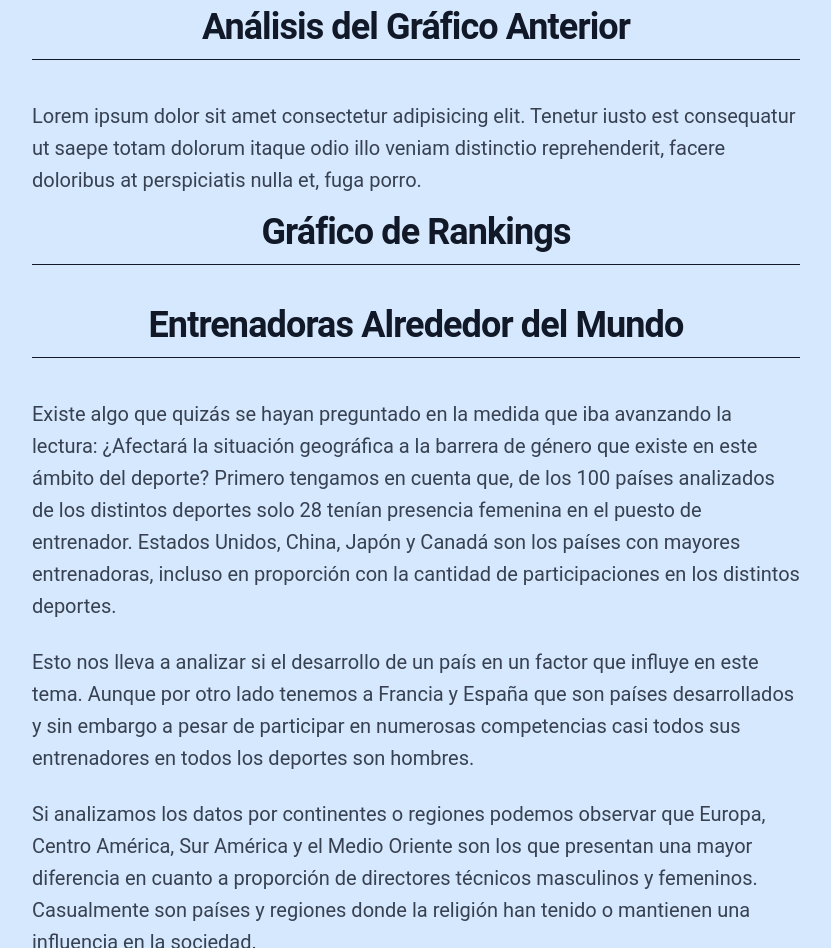
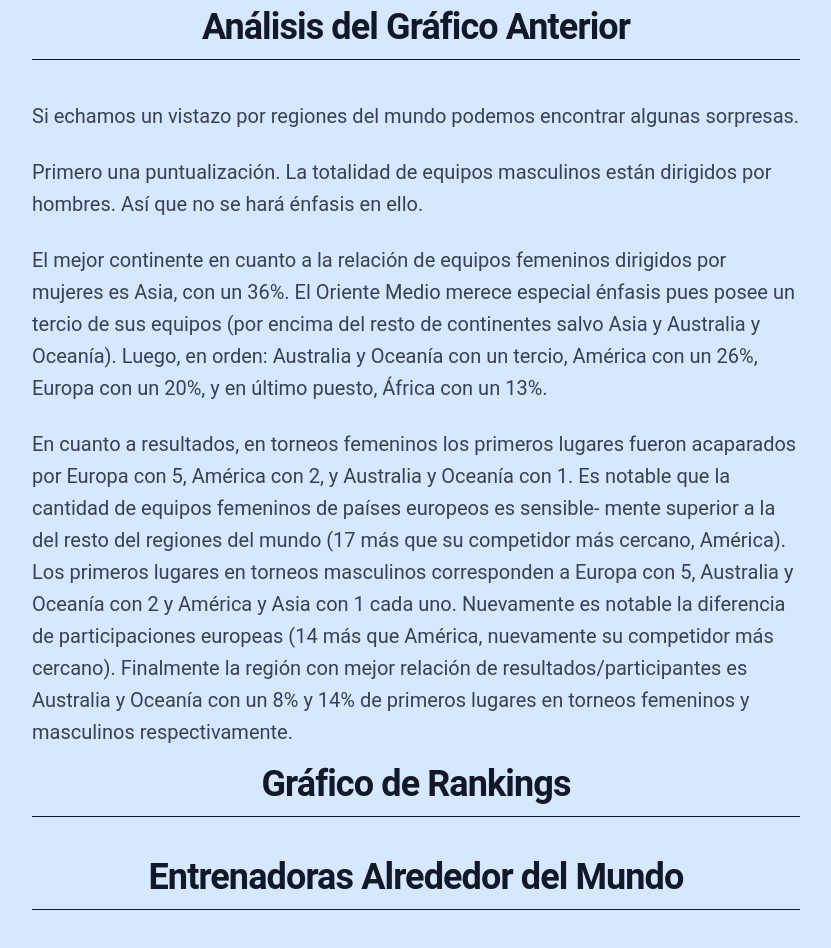
Before and after one commit to SherlynBallestero/sexo-de-los-dt-en-deportes-colectivos, a website with bundled scripts: page index.html in a window 1280 px wide. Shown: the part 6789-7737 px from the top of the page, without its empty margins (224-1055 px from the left). Built offline with nearby package versions, Linux system fonts and the light colour scheme; files whose address does not match are found by name.

Commit message:
Region analysis

```diff
--- a/index.html
+++ b/index.html
@@ -582,7 +582,28 @@
       <h3 class="flex justify-center  mt-4 font-bold tracking-tight text-heading lg:text-4xl md:text-2xl sm:text-xl"> Análisis del Gráfico Anterior </h3>
       <hr class="border-t border-heading mt-3 mb-10">
       <p class="mt-6 leading-8  ">
-        Lorem ipsum dolor sit amet consectetur adipisicing elit. Tenetur iusto est consequatur ut saepe totam dolorum itaque odio illo veniam distinctio reprehenderit, facere doloribus at perspiciatis nulla et, fuga porro.
+        Si echamos un vistazo por regiones del mundo podemos encontrar algunas sorpresas.
+      </p>
+      <p class="mt-6 leading-8  ">
+        Primero una puntualización. La totalidad de equipos masculinos están dirigidos por hombres. Así que no se hará énfasis en ello.
+      </p>
+      <p class="mt-6 leading-8  ">
+        El mejor continente en cuanto a la relación de equipos femeninos dirigidos
+        por mujeres es Asia, con un 36%. El Oriente Medio merece especial énfasis pues
+        posee un tercio de sus equipos (por encima del resto de continentes salvo Asia
+        y Australia y Oceanía). Luego, en orden: Australia y Oceanía con un tercio,
+        América con un 26%, Europa con un 20%, y en último puesto, África con un 13%.
+      </p>
+      <p class="mt-6 leading-8  ">
+        En cuanto a resultados, en torneos femeninos los primeros lugares fueron
+        acaparados por Europa con 5, América con 2, y Australia y Oceanía con 1. Es
+        notable que la cantidad de equipos femeninos de países europeos es sensible-
+        mente superior a la del resto del regiones del mundo (17 más que su competidor
+        más cercano, América). Los primeros lugares en torneos masculinos corresponden a Europa con 5, Australia y Oceanía con 2 y América y Asia con 1 cada uno.
+        Nuevamente es notable la diferencia de participaciones europeas (14 más que
+        América, nuevamente su competidor más cercano). Finalmente la región con
+        mejor relación de resultados/participantes es Australia y Oceanía con un 8% y
+        14% de primeros lugares en torneos femeninos y masculinos respectivamente.
       </p>
     </div>
 
```
